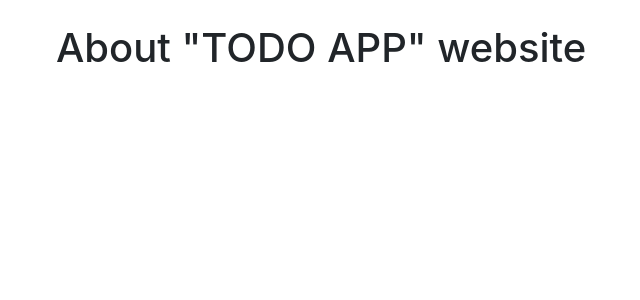
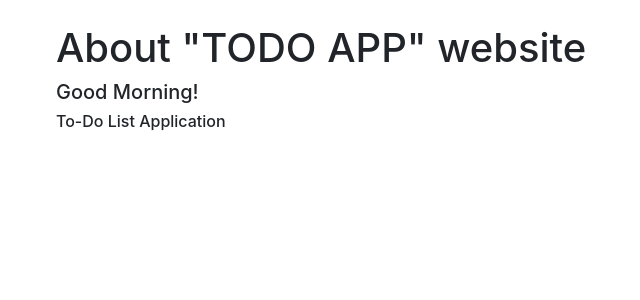
Before and after one commit to gooyacoder/django_todo_app, a Django app: page /about in a window 1280 px wide. Shown: the part 56-356 px from the top of the page, without its empty margins (29-669 px from the left). Run offline with Django 3.2, Linux system fonts and the light colour scheme; some libraries are stand-ins or nearby versions.

Commit message:
4_13 & 4_14

```diff
--- a/todo_list/templates/about.html
+++ b/todo_list/templates/about.html
@@ -6,5 +6,7 @@
 {% block content %}
 
 <h1>About "TODO APP" website</h1>
+<h5>{{ greeting }}</h5>
+<h6>{{ app }}</h6>
 
 {% endblock %}
--- a/todo_list/templates/base.html
+++ b/todo_list/templates/base.html
@@ -12,7 +12,7 @@
   </head>
   <body>
     <nav class="navbar navbar-expand-lg navbar-dark bg-dark">
-  <a class="navbar-brand" href="/">To-Do List</a>
+  <a class="navbar-brand" href="{% url 'home' %}">To-Do List</a>
   <button class="navbar-toggler" type="button" data-toggle="collapse" data-target="#navbarSupportedContent" aria-controls="navbarSupportedContent" aria-expanded="false" aria-label="Toggle navigation">
     <span class="navbar-toggler-icon"></span>
   </button>
@@ -21,7 +21,7 @@
     <ul class="navbar-nav mr-auto">
 
       <li class="nav-item">
-        <a class="nav-link" href="about">About</a>
+        <a class="nav-link" href="{% url 'about' %}">About</a>
       </li>
 
     </ul>
--- a/todo_list/views.py
+++ b/todo_list/views.py
@@ -4,4 +4,5 @@ def home(request):
 	return render(request, 'home.html', {})
 
 def about(request):
-	return render(request, 'about.html', {})
+	context = {'greeting' : 'Good Morning!', 'app' : 'To-Do List Application'}
+	return render(request, 'about.html', context)
```
